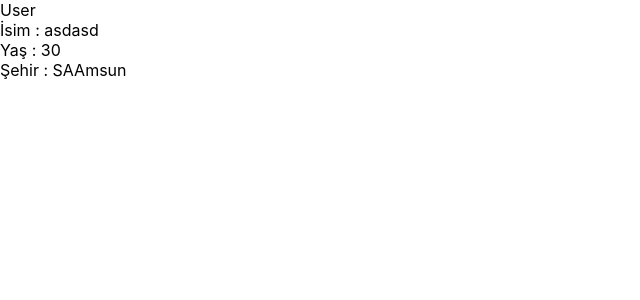
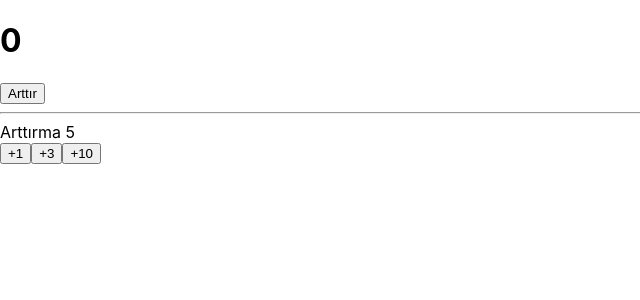
Before and after one commit to ebubekirdgn/React, a React (Create React App) app in the folder FirstApp/my-app/: page / in a window 1280 px wide. Shown: the top 300 px of the page, without its empty margins (0-640 px from the left). Built offline with nearby package versions, Linux system fonts and the light colour scheme.

Commit message:
useState

```diff
--- a/FirstApp/my-app/src/App.js
+++ b/FirstApp/my-app/src/App.js
@@ -1,6 +1,6 @@
 import './App.css';
 import User from './components/User';
-
+import Counter from './components/Counter';
 // const isLoggedIn = true;
 // const fullname = "Ebubekir";
 
@@ -19,11 +19,13 @@
 
   return(
    <div>
-      <User
+      {/* <User
       name = "asdasd"
       city="SAAmsun"
       age= {30}
-      />
+      /> */}
+
+      <Counter/>
   </div>
   )
 }
--- a/FirstApp/my-app/src/components/Counter.js
+++ b/FirstApp/my-app/src/components/Counter.js
@@ -1,8 +1,23 @@
-import React from 'react'
+import React,{ useState } from "react"
 
 function Counter() {
+    const [count,setCount] = useState(0);
+    const [amount,setAmount] = useState(5);
   return (
-    <div>Counter</div>
+    <div>
+        <h1> {count} </h1>
+        <button onClick={() => setCount(count + amount)}> Arttır</button>
+        <hr/>
+
+        <div>
+            Arttırma {amount}
+        </div>
+        <button onClick={() => setAmount(1)}> +1</button>
+        <button onClick={() => setAmount(3)}> +3 </button>
+        <button onClick={() => setAmount(10)}> +10</button>
+
+    </div>
+
   )
 }
 
```
